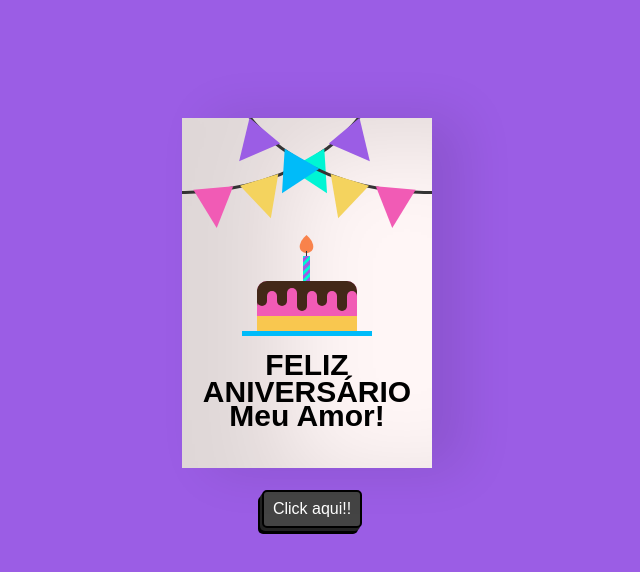
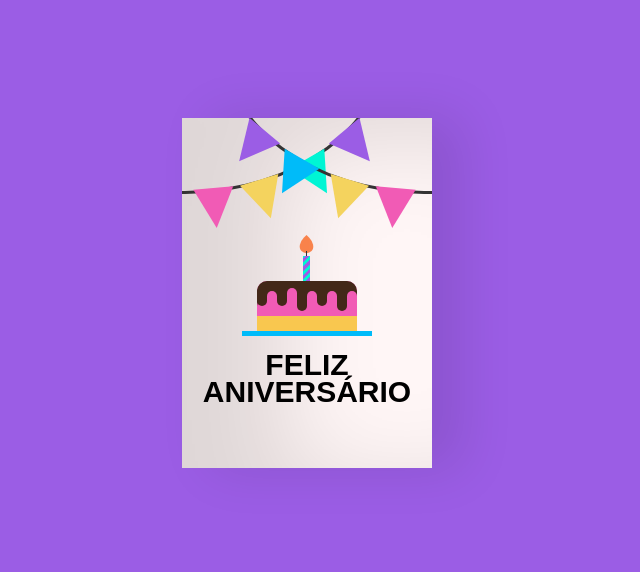
Before and after one commit to Guimax18/Cart-o-de-anivers-rio, a plain HTML site: page cartão de aniversário/index.html in a window 1280 px wide. Shown: the part 90-662 px from the top of the page, without its empty margins (278-918 px from the left). Drawn offline with Linux system fonts and the light colour scheme.

Commit message:
Update index.html

```diff
--- a/cartão de aniversário/index.html
+++ b/cartão de aniversário/index.html
@@ -13,7 +13,6 @@
             <div class="front-text">
             <h3 class="happy">FELIZ</h3>
             <h2 class="bday">ANIVERSÁRIO</h2>
-            <h3 class="toyou">Meu Amor!</h3>
         </div>
         <div class="wrap-deco">
             <div class="decorations"></div>
@@ -32,13 +31,9 @@
              <div class="inside-text">
           <h3 class="happy">FELIZ</h3>
           <h2 class="bday">ANIVERSÁRIO</h2>
-          <h3 class="toyou">Meu Amor!</h3>
           </div>
             <div class="wishes">
-            <p>Minha Princesa,</p>
-            <p>Feliz aniversário!! Espero que seu dia seja preenchido com muito amor e risadas! Que todos os seus desejos se tornem realidade, Deus te abeçoe sempre.</p>
-            <p class="name">Eu te amo muito!!!</p>
-            <a href="https://youtu.be/eD6c1XLq9ko"><button class="button">Click aqui!!</button></a>
+
             </div>
         </div>
     </div>
```
